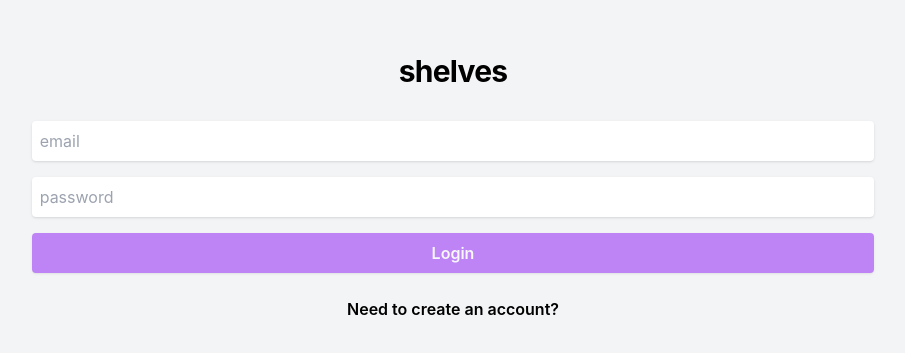
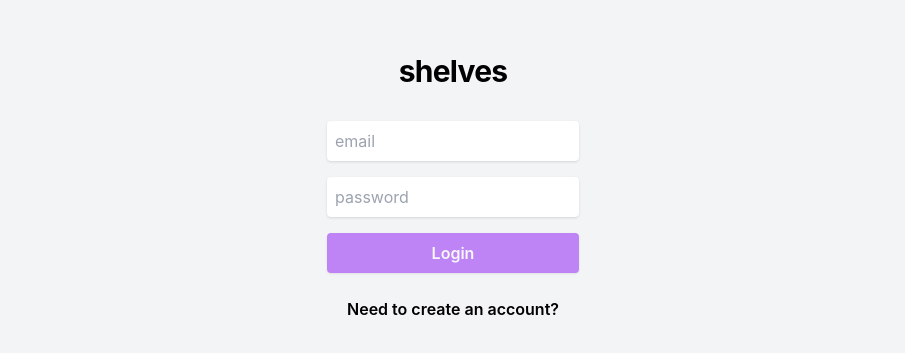
Before and after one commit to mbenja/shelves, a Next.js app: page /auth in a window 1280 px wide. Shown: the part 209-562 px from the top of the page, without its empty margins (187-1092 px from the left). Built offline with nearby package versions, Linux system fonts and the light colour scheme.

Commit message:
Responsive design fixes

```diff
--- a/components/Layout.tsx
+++ b/components/Layout.tsx
@@ -1,5 +1,9 @@
 import { ReactNode } from 'react';
 
 export default function Layout({ children }: { children: ReactNode }) {
-  return <main>{children}</main>;
+	return (
+		<div className="h-screen md:mx-auto md:w-4/5 w-full">
+			<main>{children}</main>
+		</div>
+	);
 }
--- a/pages/_document.tsx
+++ b/pages/_document.tsx
@@ -4,7 +4,7 @@ export default function Document() {
 	return (
 		<Html>
 			<Head />
-      <body className="bg-gray-100 dark:bg-black dark:text-gray-50">
+			<body className="bg-gray-100 dark:bg-black dark:text-gray-50 h-full">
 				<Main />
 				<NextScript />
 			</body>
--- a/pages/auth.tsx
+++ b/pages/auth.tsx
@@ -58,7 +58,7 @@ export default function Auth() {
 	return (
 		<Container>
 			<div className="flex flex-col items-center justify-center h-full">
-				<div className="flex flex-col gap-4 items-center w-2/3">
+				<div className="flex flex-col gap-4 items-center md:w-1/4 w-2/3">
 					<h1 className="font-bold mb-4 text-3xl tracking-tight">shelves</h1>
 					<Input
 						onChange={(v: string) => setEmailText(v)}
```
Lines whose indentation alone changed are shown as unchanged.
